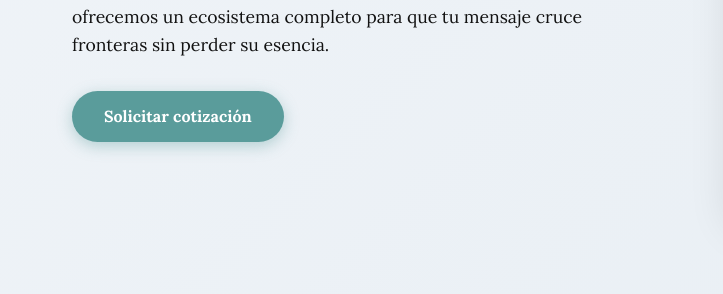
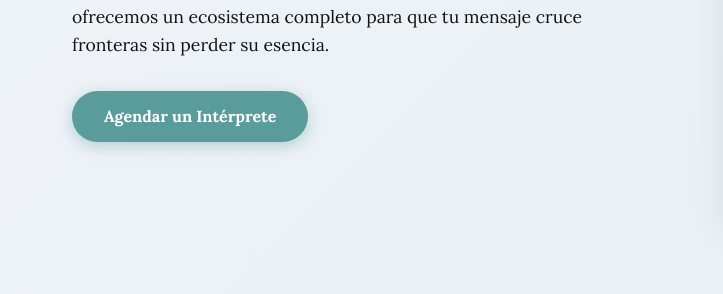
Before and after one commit to cases-language-services/cls.gibhut.io, a plain HTML site: page servicios.html in a window 1280 px wide. Shown: the part 419-713 px from the top of the page, 0-723 px from the left. Drawn offline with Linux system fonts and the light colour scheme.

Commit message:
Update servicios.html

```diff
--- a/servicios.html
+++ b/servicios.html
@@ -441,7 +441,7 @@
                         Desde traducciones precisas hasta desarrollo web con IA, ofrecemos un ecosistema completo
                         para que tu mensaje cruce fronteras sin perder su esencia.
                     </p>
-                    <a href="cotizacion.html" class="btn btn-primary hover-fx">Solicitar cotización</a>
+                    <a href="eventos.html" class="btn btn-primary hover-fx">Agendar un Intérprete</a>
                 </div>
                 <div class="hero-image-wrapper">
                     <img src="site_logo.png"
```
